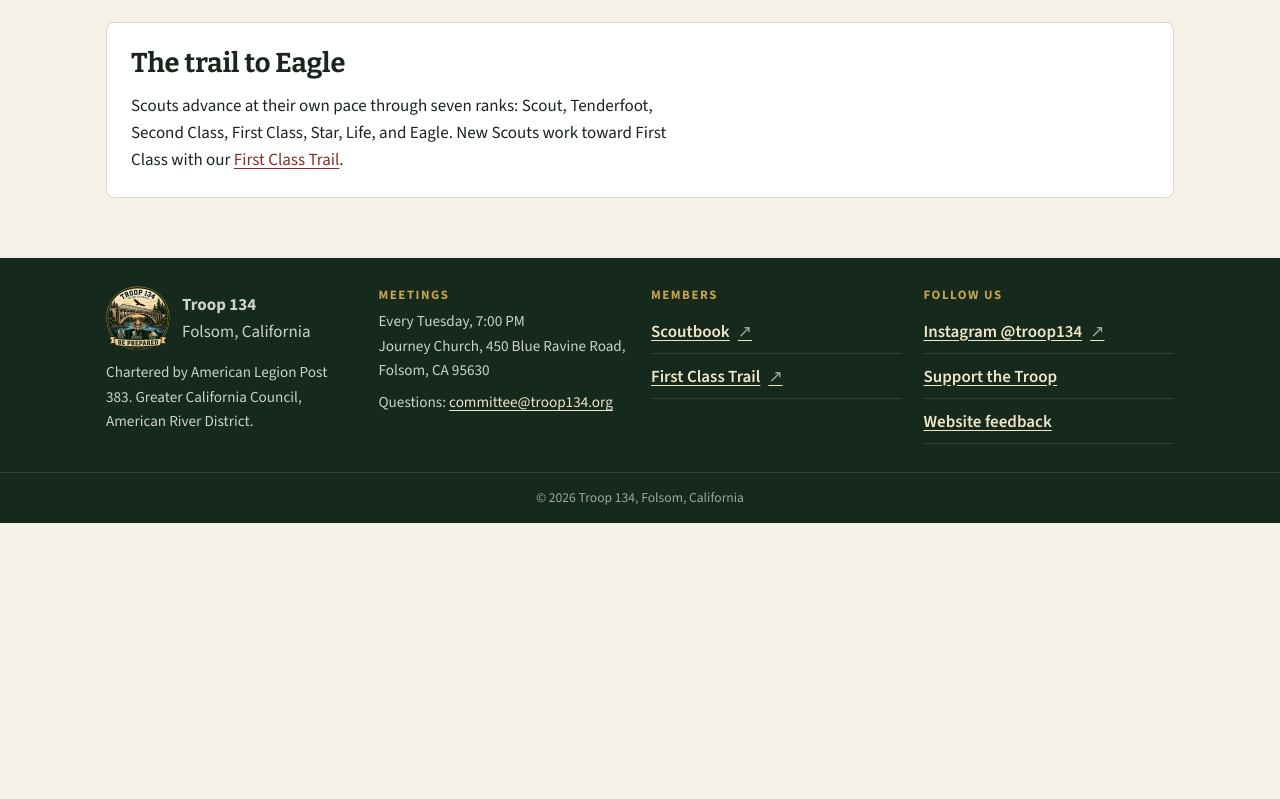
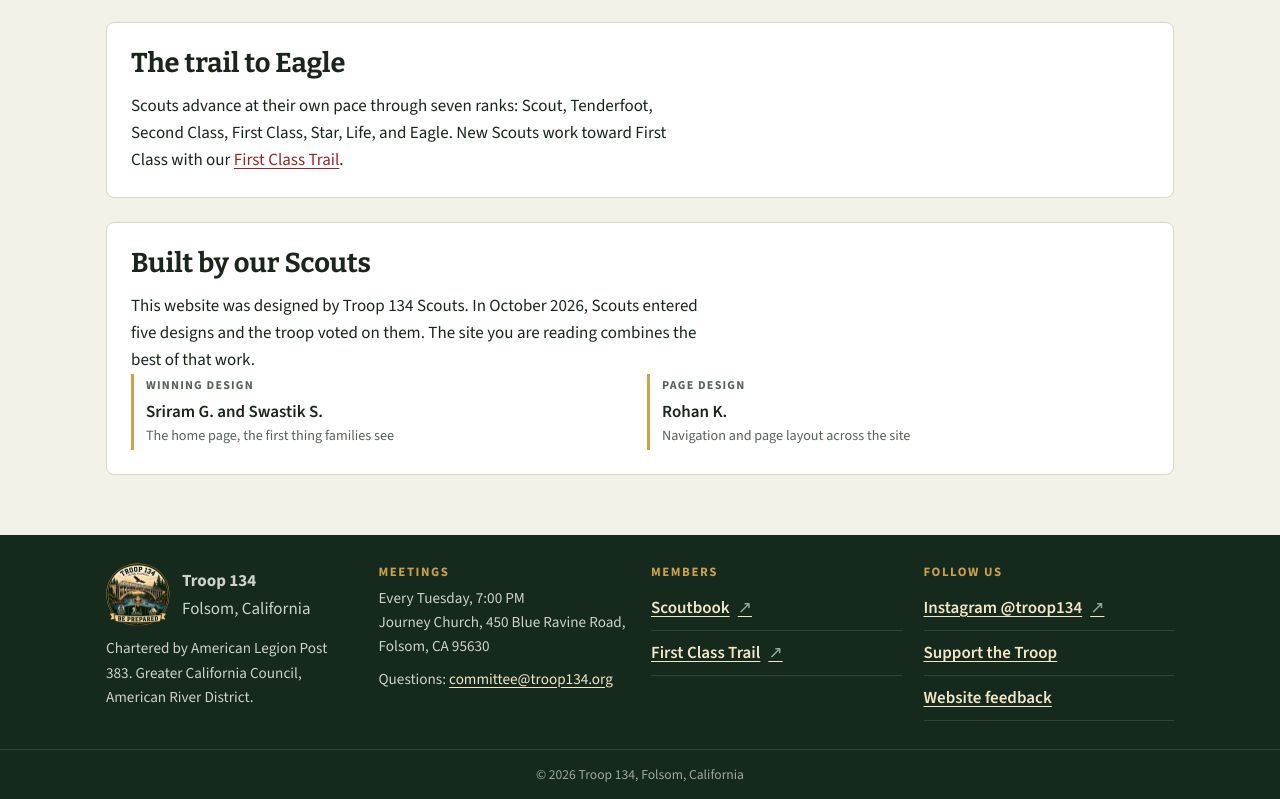
Before and after one commit to troop134/website, a plain HTML site: page site/about.html in a window 1280 px wide. Shown: the part 1387-2186 px from the top of the page. Before the commit the page ends 1910 px from the top, so only its background shows below. Drawn offline with nearby package versions, Linux system fonts and the light colour scheme.

Commit message:
Credit Scout website designers on the About page
Adds a 'Built by our Scouts' panel naming the winning design team
(Sriram G. and Swastik S.) and the page design (Rohan K.), using first
name and last initial per the site's youth-protection rule. Honors the
contest promise that the winner's name goes on the site.

Co-Authored-By: Claude Opus 5.5 <noreply@anthropic.com>

```diff
--- a/site/about.html
+++ b/site/about.html
@@ -95,6 +95,14 @@
     <h2>The trail to Eagle</h2>
     <p>Scouts advance at their own pace through seven ranks: Scout, Tenderfoot, Second Class, First Class, Star, Life, and Eagle. New Scouts work toward First Class with our <a data-link="trail">First Class Trail</a>.</p>
   </section>
+  <section class="panel">
+    <h2>Built by our Scouts</h2>
+    <p>This website was designed by Troop 134 Scouts. In October 2026, Scouts entered five designs and the troop voted on them. The site you are reading combines the best of that work.</p>
+    <dl class="facts">
+      <div class="fact"><dt>Winning design</dt><dd>Sriram G. and Swastik S.<small>The home page, the first thing families see</small></dd></div>
+      <div class="fact"><dt>Page design</dt><dd>Rohan K.<small>Navigation and page layout across the site</small></dd></div>
+    </dl>
+  </section>
 </main>
 <footer>
   <div class="foot-in">
```
